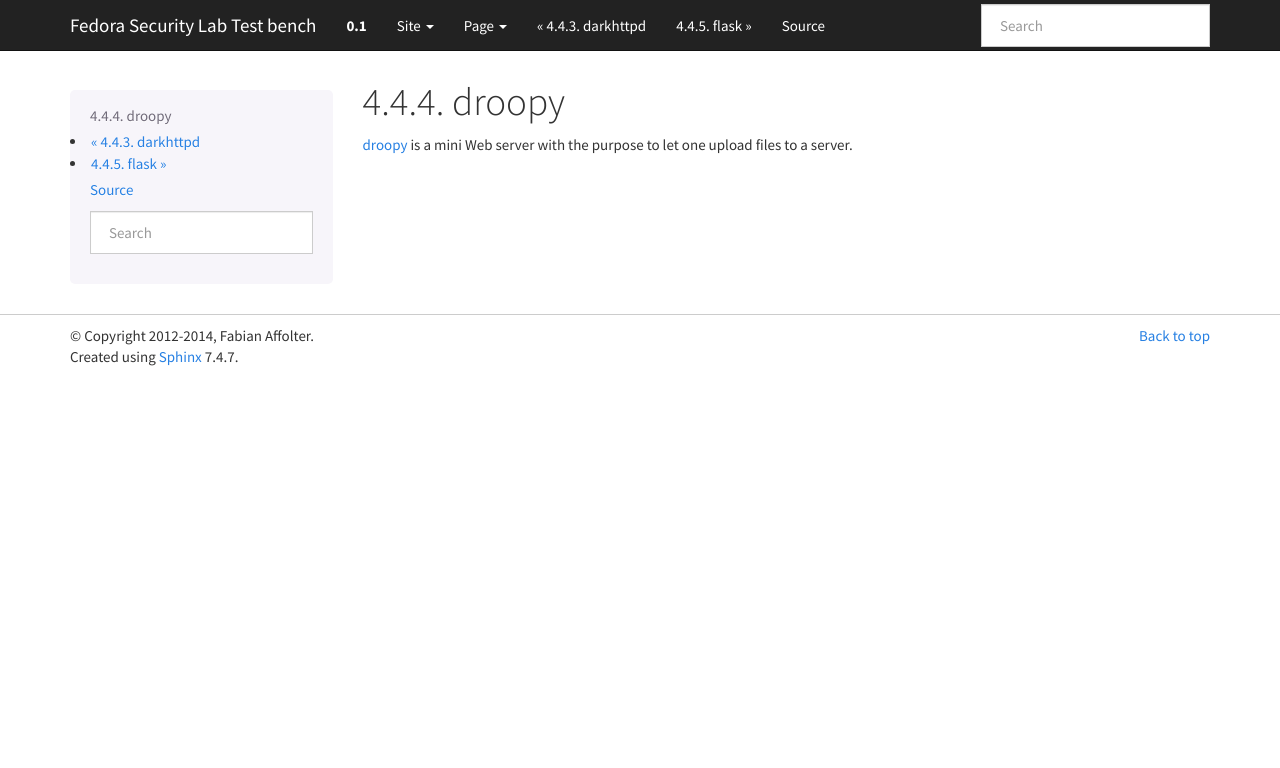
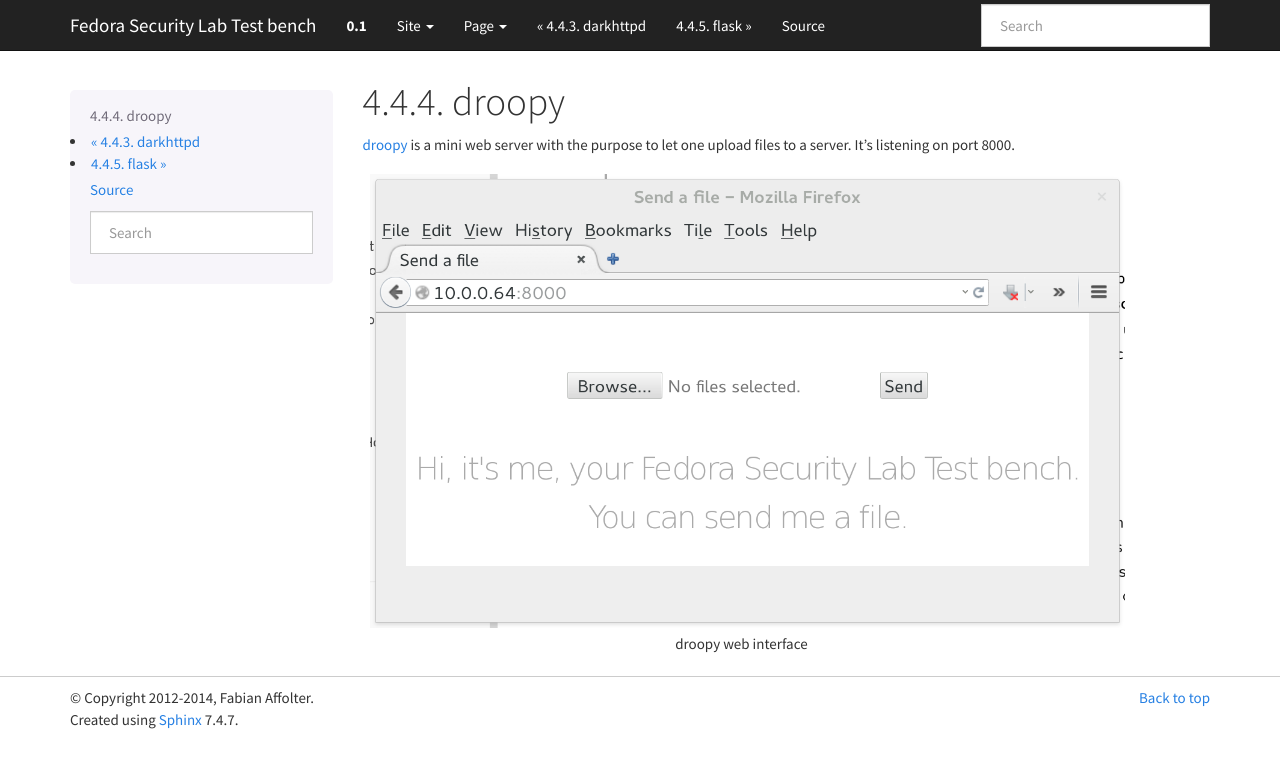
Before and after one commit to fabaff/fsl-test-bench, a Sphinx documentation site: the page built from docs/services/webserver/droopy.rst, in a window 1280 px wide. Shown: the top 768 px of the page. Built offline with Sphinx 7.4.7, drawn with Linux system fonts in a browser that asks for light colours; formulas are drawn with MathJax 3.

Commit message:
add screenshot of the web interface

```diff
--- a/docs/services/webserver/droopy.rst
+++ b/docs/services/webserver/droopy.rst
@@ -1,11 +1,14 @@
-.. -*- mode: rst -*-
-
 .. _services-webserver-droopy:
 
 .. _droopy: http://gitorious.org/droopy
 
 droopy
 ======
+`droopy`_ is a mini web server with the purpose to let one upload files to a
+server. It's listening on port 8000.
 
-`droopy`_ is a mini Web server with the purpose to let one upload files to a
-server.
+.. _droopy-fig:
+.. figure:: ../../images/droopy.png
+    :align: center
+
+    droopy web interface
```
